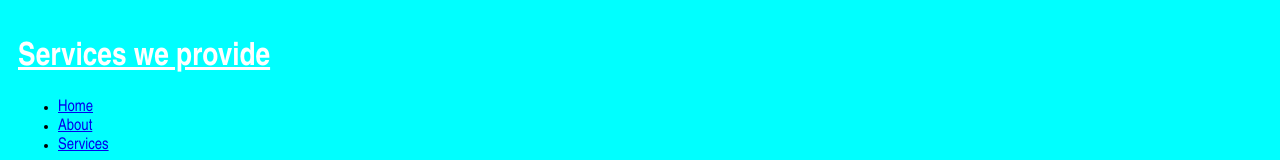
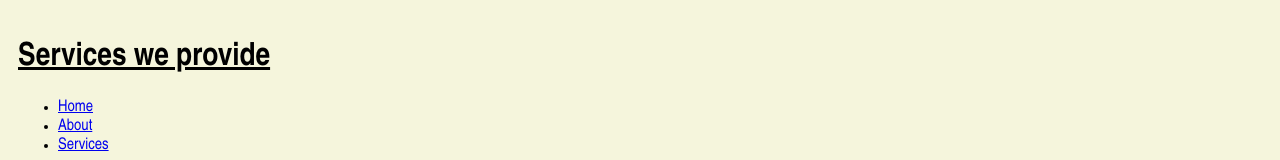
Before and after one commit to abeza-brenda/kimenyi.github.io, a plain HTML site: page services.html in a window 1280 px wide. Shown: the top 160 px of the page. Drawn offline with Linux system fonts and the light colour scheme.

Commit message:
Update services.html

```diff
--- a/services.html
+++ b/services.html
@@ -6,7 +6,7 @@
     <title>service on our profile</title>
     <style>
         body{
-            background-color:aqua;
+            background-color:beige;
             font-family:'ariel','Arial Narrow', Arial, sans-serif;
             margin:0;
             padding:18px;
@@ -14,7 +14,7 @@
         h1{
             text-align:left;
             text-decoration:underline;
-            color:white;
+            color:black;
 
         }
         p{
```
